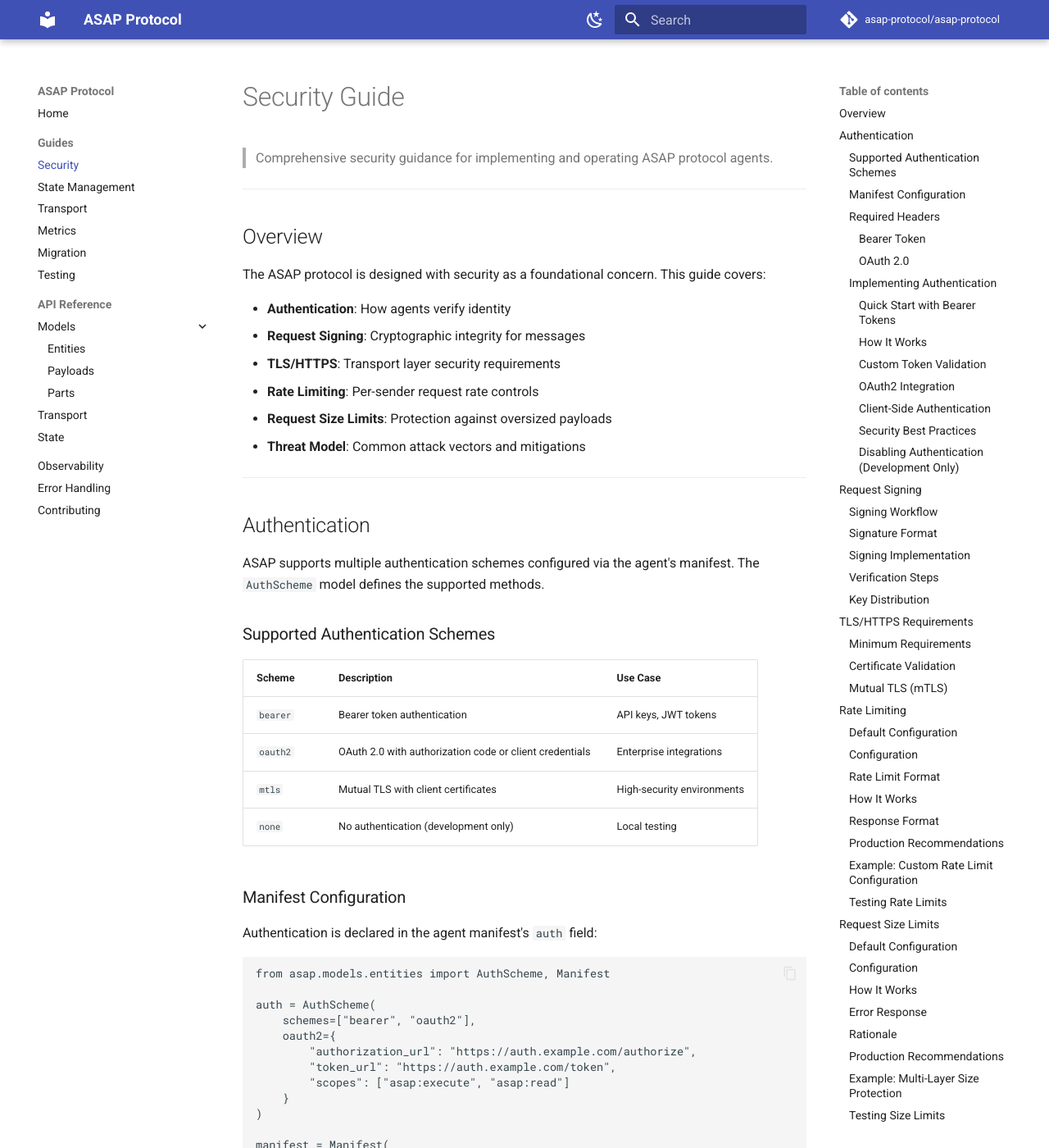
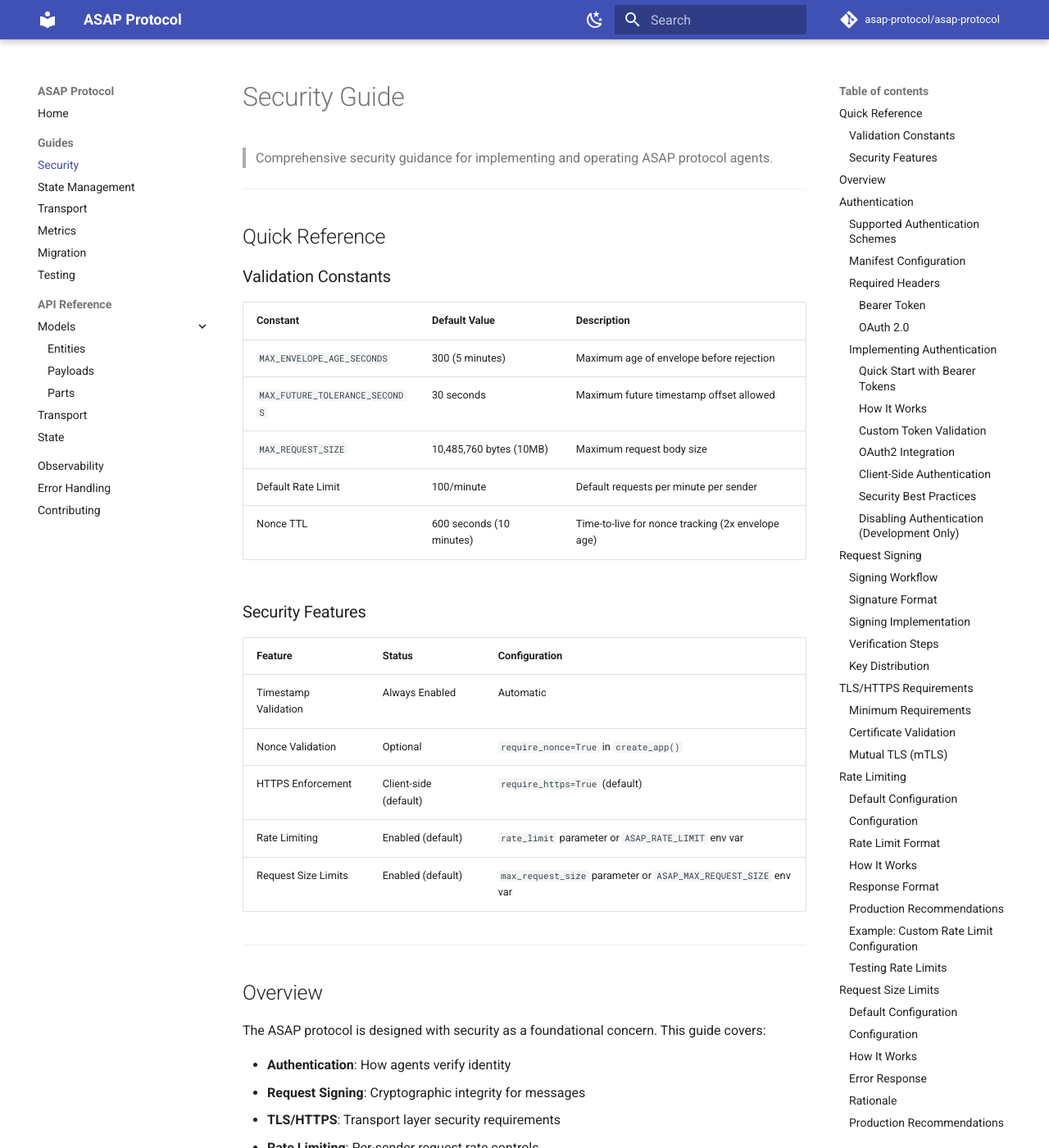
Before and after one commit to adriannoes/asap-protocol, an MkDocs documentation site: the page built from docs/security.md, in a window 1280 px wide and 1400 px high. Shown: the whole window at 82% size. Built offline with MkDocs 1.6.1 and Material for MkDocs 9.7.7, drawn with Linux system fonts in a browser that asks for light colours; comment, search, counter and statistics services are not loaded.

Commit message:
docs: add Quick Reference table to security documentation
- Add validation constants summary table
- Add security features status table
- Improve documentation accessibility

```diff
--- a/docs/security.md
+++ b/docs/security.md
@@ -1,6 +1,30 @@
 # Security Guide
 
 > Comprehensive security guidance for implementing and operating ASAP protocol agents.
+
+---
+
+## Quick Reference
+
+### Validation Constants
+
+| Constant | Default Value | Description |
+|----------|---------------|-------------|
+| `MAX_ENVELOPE_AGE_SECONDS` | 300 (5 minutes) | Maximum age of envelope before rejection |
+| `MAX_FUTURE_TOLERANCE_SECONDS` | 30 seconds | Maximum future timestamp offset allowed |
+| `MAX_REQUEST_SIZE` | 10,485,760 bytes (10MB) | Maximum request body size |
+| Default Rate Limit | 100/minute | Default requests per minute per sender |
+| Nonce TTL | 600 seconds (10 minutes) | Time-to-live for nonce tracking (2x envelope age) |
+
+### Security Features
+
+| Feature | Status | Configuration |
+|---------|--------|---------------|
+| Timestamp Validation | Always Enabled | Automatic |
+| Nonce Validation | Optional | `require_nonce=True` in `create_app()` |
+| HTTPS Enforcement | Client-side (default) | `require_https=True` (default) |
+| Rate Limiting | Enabled (default) | `rate_limit` parameter or `ASAP_RATE_LIMIT` env var |
+| Request Size Limits | Enabled (default) | `max_request_size` parameter or `ASAP_MAX_REQUEST_SIZE` env var |
 
 ---
 
```
